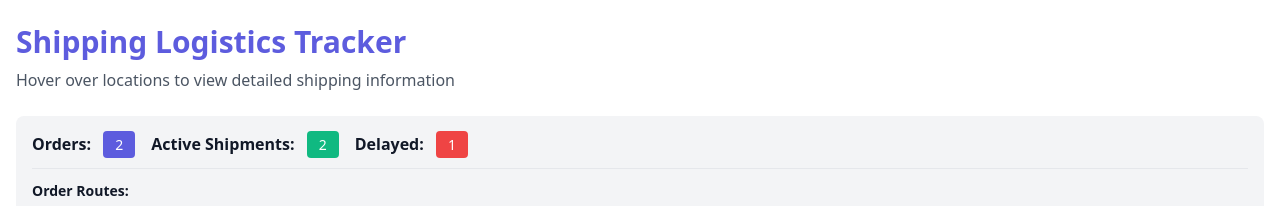
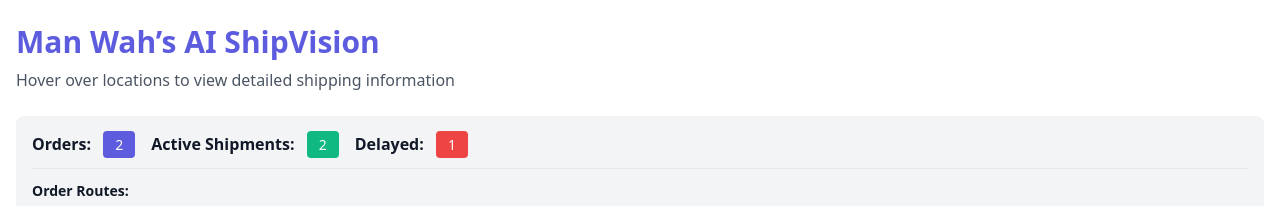
Before and after one commit to auk003150/demo-1, a plain HTML site: page index.html in a window 1280 px wide. Shown: the top 206 px of the page. Drawn offline with nearby package versions, Linux system fonts and the light colour scheme.

Commit message:
Update index.html

```diff
--- a/index.html
+++ b/index.html
@@ -215,7 +215,7 @@
 <body class="bg-white dark:bg-gray-900 text-gray-900 dark:text-gray-100">
     <div class="container mx-auto px-4 py-6">
         <header class="mb-6">
-            <h1 class="text-3xl font-bold text-primary">Shipping Logistics Tracker</h1>
+            <h1 class="text-3xl font-bold text-primary">Man Wah’s AI ShipVision</h1>
             <p class="text-gray-600 dark:text-gray-400 mt-2">Hover over locations to view detailed shipping information</p>
         </header>
 
```
